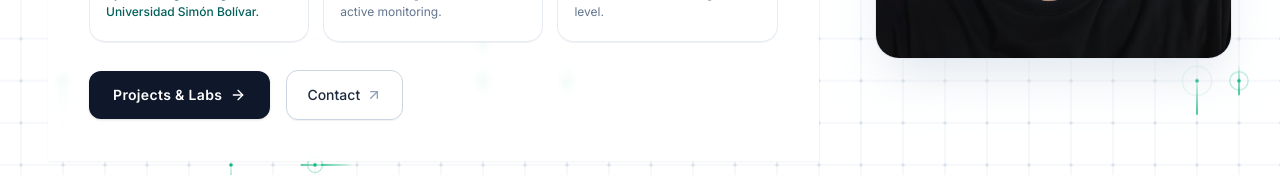
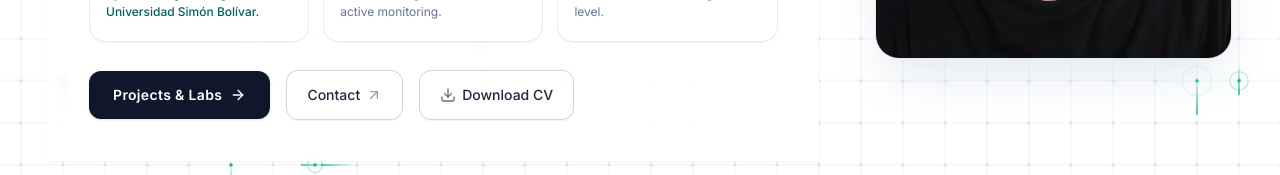
Before and after one commit to juancveg/juan-vega-portfolio, a React (Vite) app: page / in a window 1280 px wide. Shown: the part 602-777 px from the top of the page. Built offline with nearby package versions, Linux system fonts and the light colour scheme.

Commit message:
Add files via upload

```diff
--- a/src/features/hero/HeroSection.tsx
+++ b/src/features/hero/HeroSection.tsx
@@ -1,5 +1,5 @@
 import React from 'react';
-import { ArrowRight, ArrowUpRight } from 'lucide-react';
+import { ArrowRight, ArrowUpRight, Download } from 'lucide-react';
 import { NetworkMeshCanvas } from './NetworkMeshCanvas';
 import engineerPortrait from '@/assets/profile.png';
 
@@ -123,6 +123,15 @@ export const HeroSection: React.FC = () => {
                 <span>Contact</span>
                 <ArrowUpRight className="w-3.5 h-3.5 sm:w-4 sm:h-4 text-slate-400" />
               </a>
+
+              <a
+                href="/Juan-Carlos-Vega-CV.pdf"
+                download
+                className="col-span-2 sm:col-span-1 inline-flex items-center justify-center gap-1.5 px-3.5 py-3 sm:px-5 sm:py-3.5 rounded-xl bg-white/80 hover:bg-white text-slate-800 border border-slate-300 font-sans text-xs sm:text-sm font-medium transition-all shadow-2xs active:scale-98 text-center"
+              >
+                <Download className="w-3.5 h-3.5 sm:w-4 sm:h-4 text-slate-500" />
+                <span>Download CV</span>
+              </a>
             </div>
           </div>
 
```
